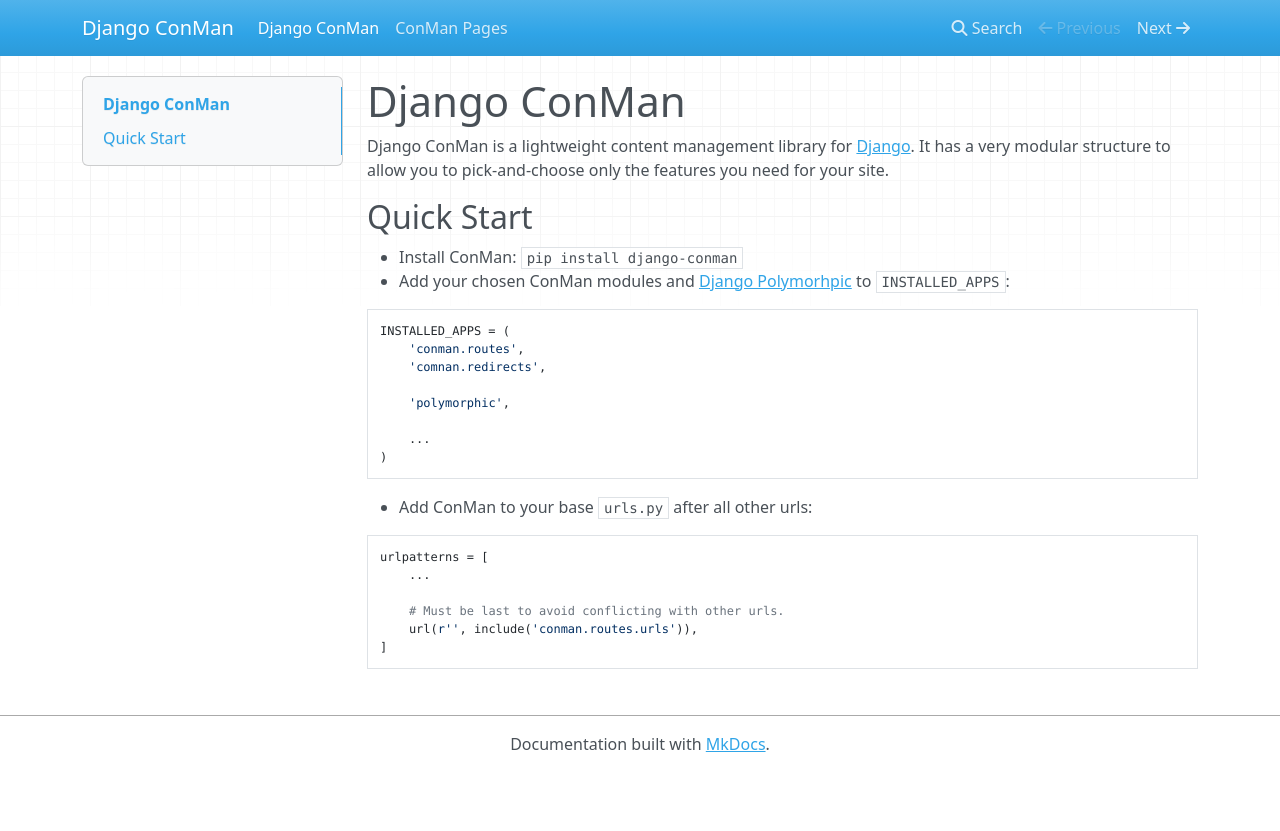
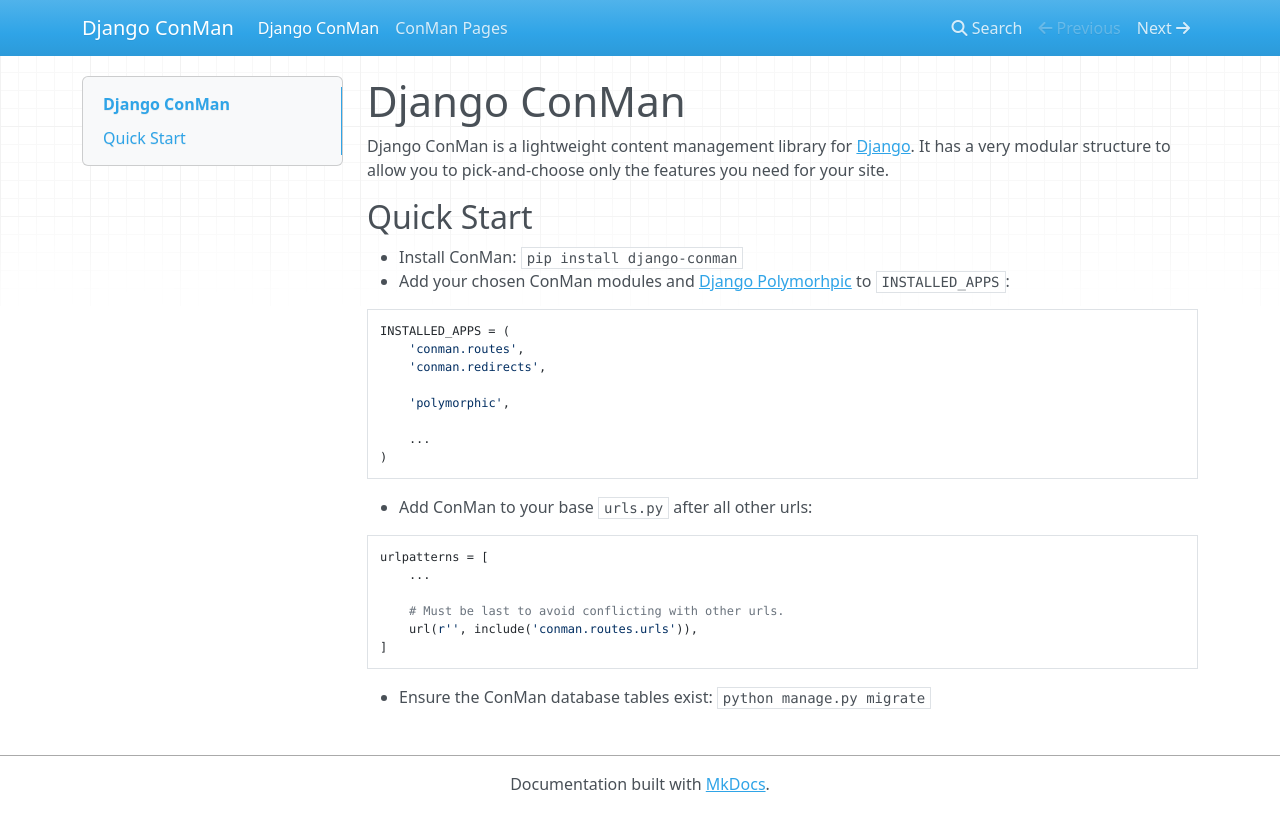
Before and after one commit to meshy/django-conman, an MkDocs documentation site: the page built from docs/index.md, in a window 1280 px wide. Shown: the top 831 px of the page. Built offline with MkDocs 1.6.1, drawn with Linux system fonts in a browser that asks for light colours; nearby versions of some CDN libraries.

Commit message:
Add migration step to docs
* Fix typo: comnan -> conman

````diff
--- a/docs/index.md
+++ b/docs/index.md
@@ -10,7 +10,7 @@
 ```python
 INSTALLED_APPS = (
     'conman.routes',
-    'comnan.redirects',
+    'conman.redirects',
 
     'polymorphic',
 
@@ -28,3 +28,5 @@
     url(r'', include('conman.routes.urls')),
 ]
 ```
+
+* Ensure the ConMan database tables exist: `python manage.py migrate`
````
Also changed, not shown: docs/pages.md (+2 -0 lines).
